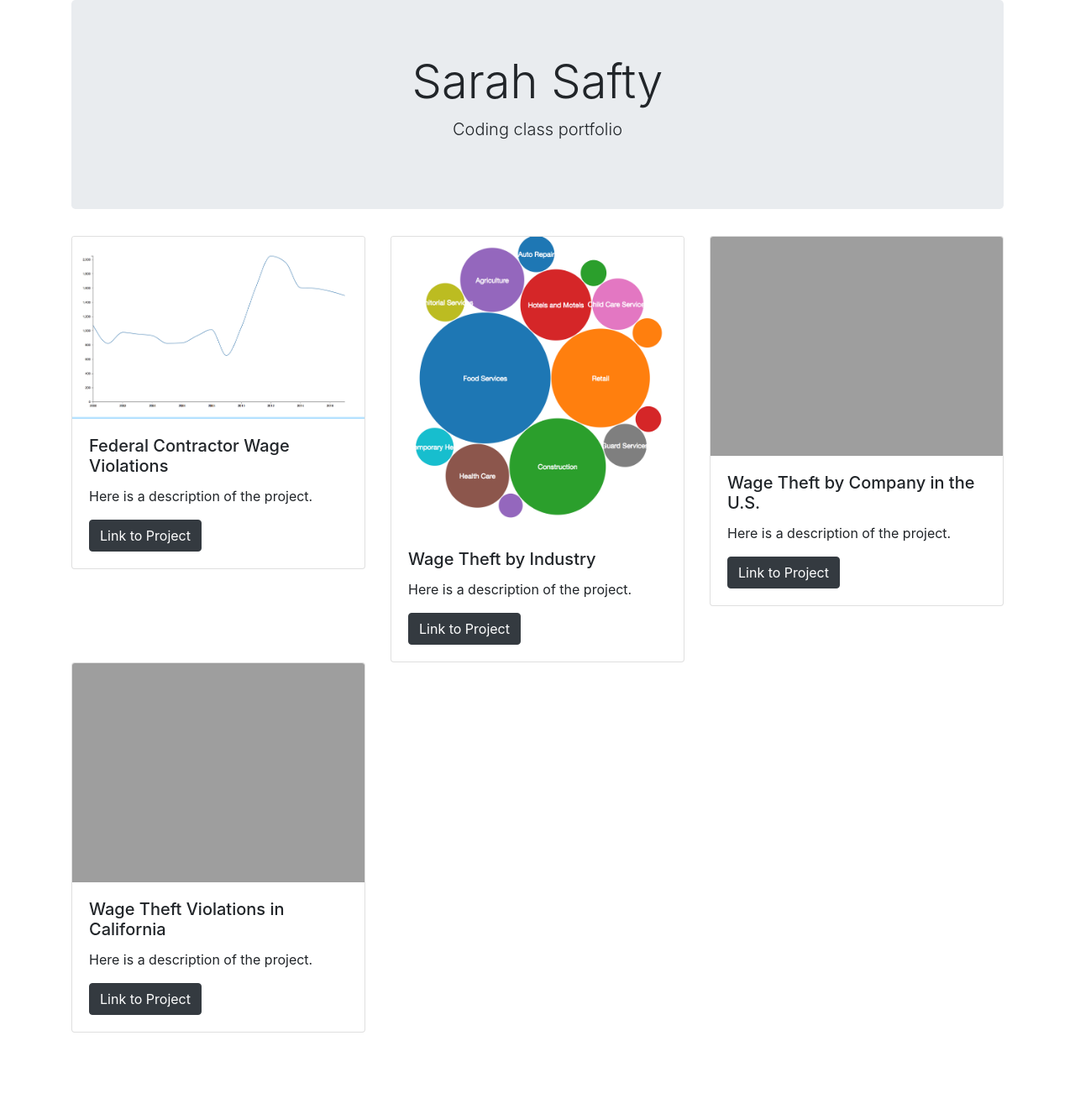
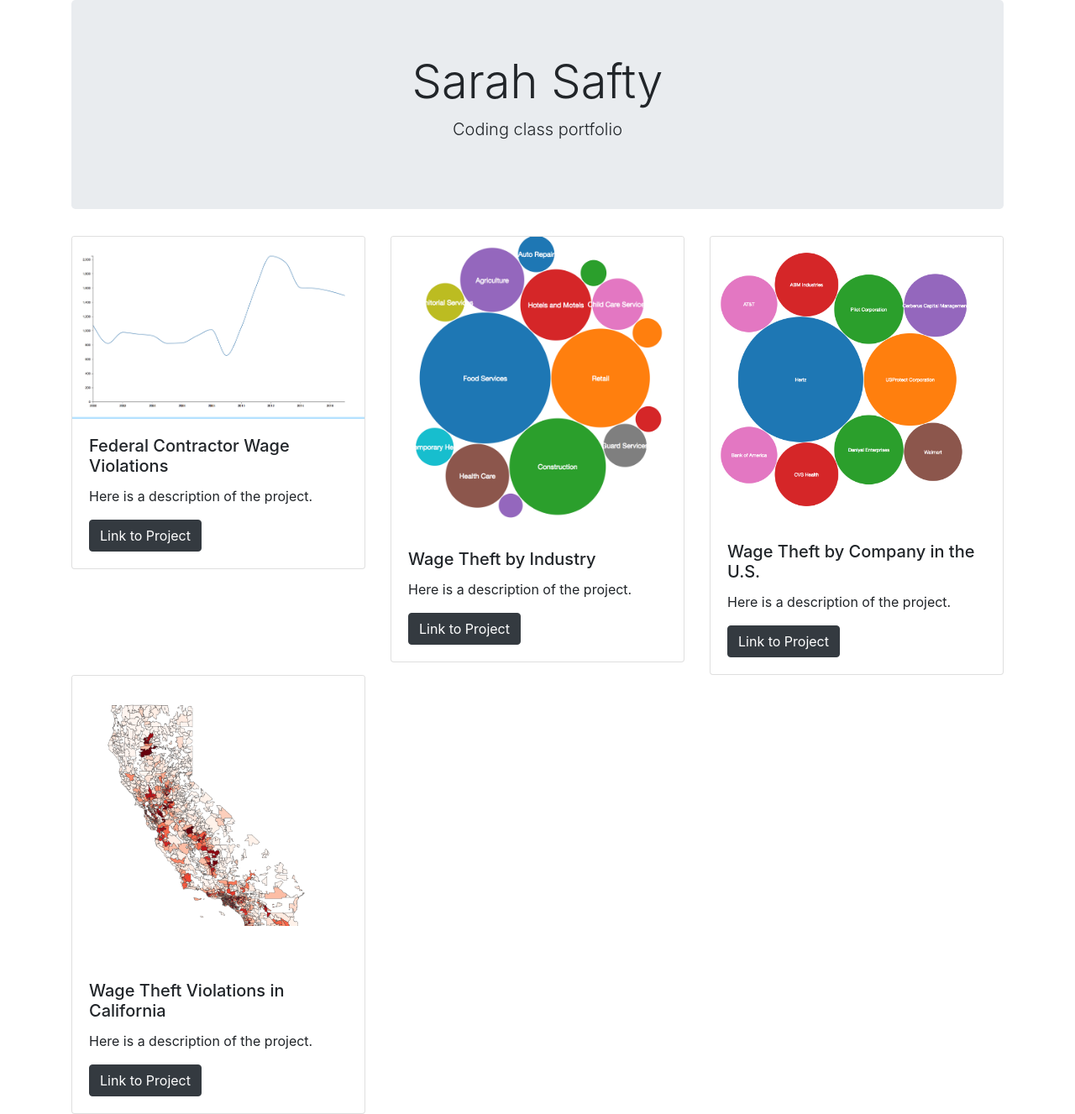
Before and after one commit to sarahsafty/sarahsafty.github.io, a Jekyll site: the page built from index.html, in a window 1280 px wide. Shown: the whole page at 84% size. Built offline with Jekyll 4.4.1, drawn with Linux system fonts in a browser that asks for light colours; before the commit the page ends 1230 px from its top, so only the background shows below that.

Commit message:
Update index.html

```diff
--- a/index.html
+++ b/index.html
@@ -11,11 +11,11 @@ projects:
     description: Here is a description of the project.
     link: "https://sarahsafty.github.io/Wage-Violations-Industry/"
   - title: "Wage Theft by Company in the U.S."
-    image: "https://sarahsafty.github.io/Wage-Violations-Company/screesnshot-bubble-2.png"
+    image: "https://sarahsafty.github.io/Wage-Violations-Company/screenshot-bubble-2.png"
     description: Here is a description of the project.
     link: "https://sarahsafty.github.io/Wage-Violations-Company/"
   - title: "Wage Theft Violations in California"
-    image: "https://sarahsafty.github.io/Wage-Violations-California/screesnshot-map.png"
+    image: "https://sarahsafty.github.io/Wage-Violations-California/screenshot-map.png"
     description: Here is a description of the project.
     link: "https://sarahsafty.github.io/Wage-Violations-California/"
 
```
